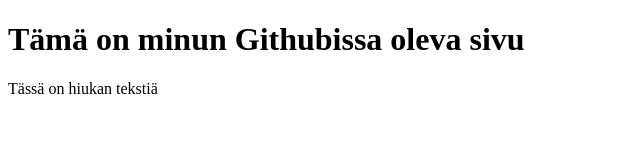
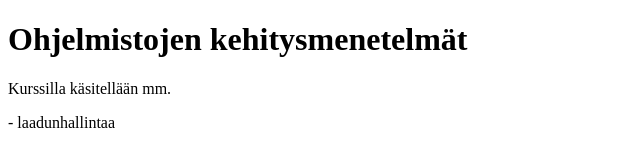
Before and after one commit to Wise-woman/Wise-woman.github.io, a plain HTML site: page index.html in a window 1280 px wide. Shown: the whole page, without its empty margins (0-640 px from the left). Drawn offline with Linux system fonts and the light colour scheme.

Commit message:
Update index.html

```diff
--- a/index.html
+++ b/index.html
@@ -5,8 +5,8 @@
 </head>
 <body>
 
-<h1>Tämä on minun Githubissa oleva sivu</h1>
-<p>Tässä on hiukan tekstiä</p>
-
+<h1>Ohjelmistojen kehitysmenetelmät</h1>
+<p>Kurssilla käsitellään mm.</p>
+<p>- laadunhallintaa</p>
 </body>
 </html>
```
